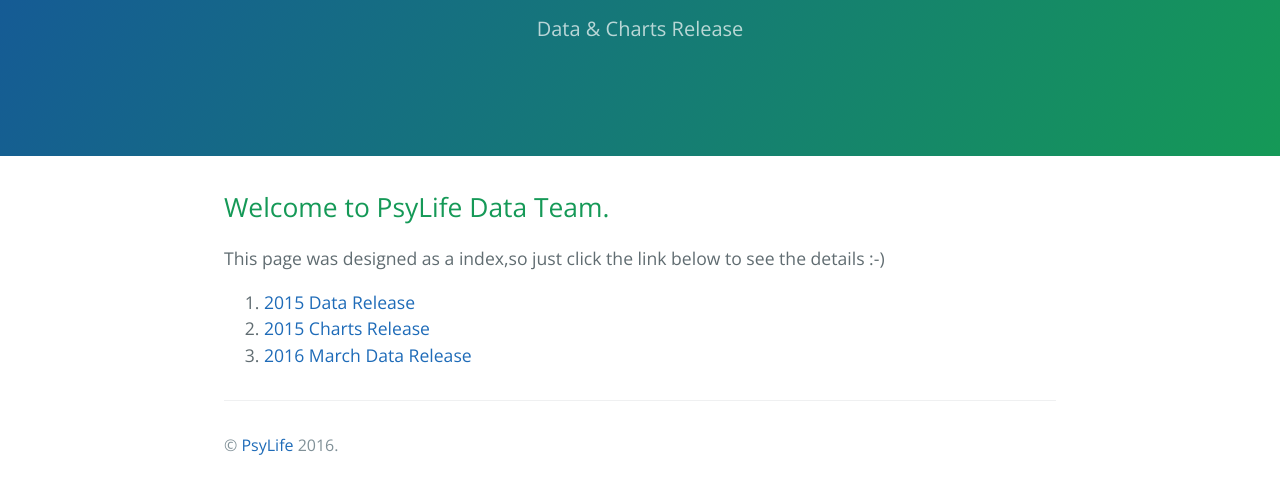
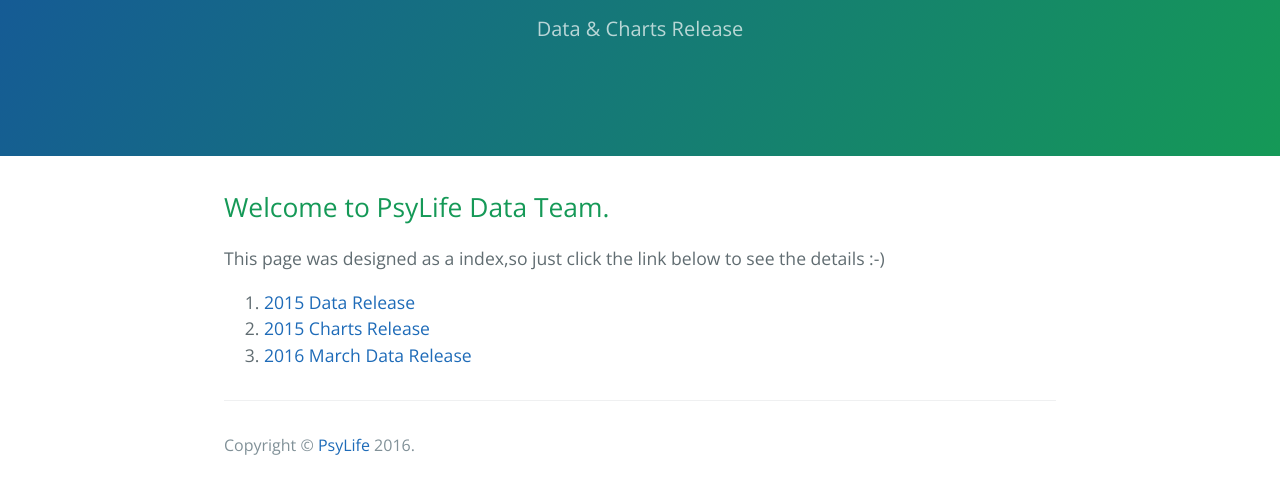
Before and after one commit to Psy-Data/psy-data.github.io, a plain HTML site: page index.html in a window 1280 px wide. Shown: the part 161-654 px from the top of the page. Drawn offline with nearby package versions, Linux system fonts and the light colour scheme.

Commit message:
Copyright

```diff
--- a/index.html
+++ b/index.html
@@ -28,7 +28,7 @@
 </ol>
 
       <footer class="site-footer">
-        <span class="site-footer-credits"> &copy; <a href="www.psylife.cc">PsyLife</a> 2016.</span>
+        <span class="site-footer-credits">Copyright &copy; <a href="www.psylife.cc">PsyLife</a> 2016.</span>
       </footer>
 
     </section>
```
